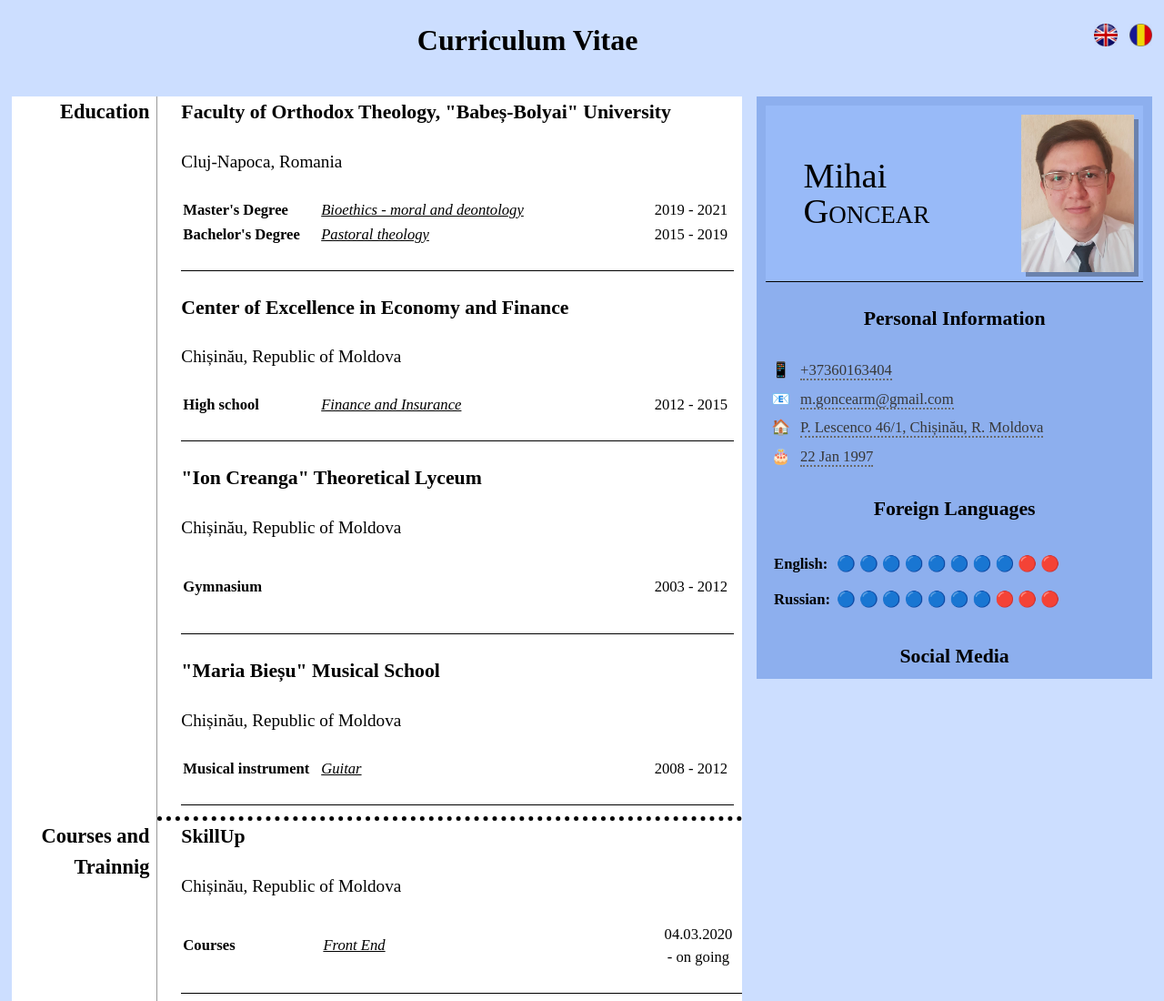
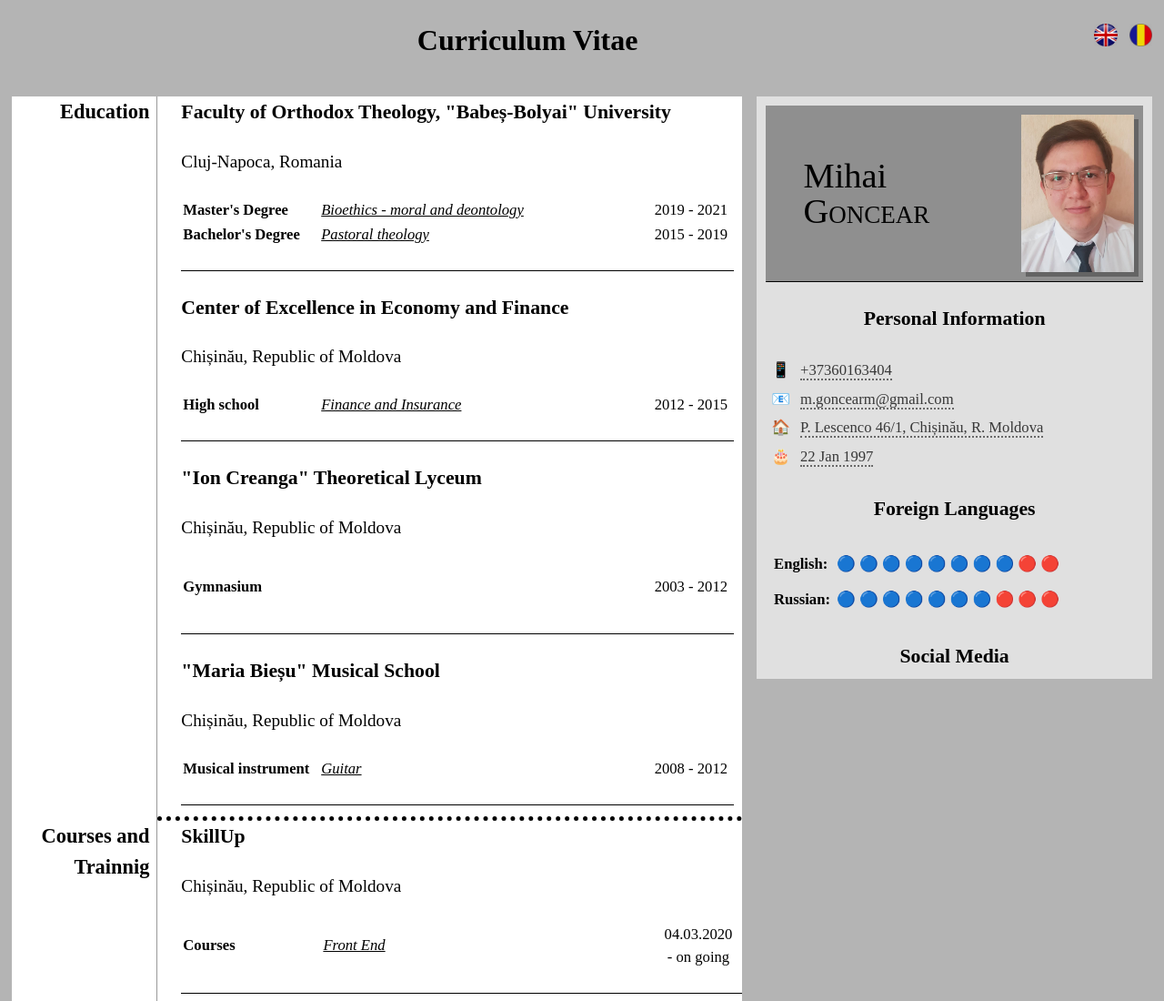
Before and after one commit to MihaiGoncear/MihaiGoncearCV, a website: page index.html in a window 1280 px wide. Shown: the top 1100 px of the page at 91% size. Drawn offline with nearby package versions, Linux system fonts and the light colour scheme; files that its build step writes are made by us from their sources.

Commit message:
gray backgrouns

```diff
--- a/index.html
+++ b/index.html
@@ -12,7 +12,7 @@
 
 <body>
     <div class="head">
-        <h1 style="background-color: rgb(204, 222, 255)">Curriculum Vitae</h1>
+        <h1>Curriculum Vitae</h1>
         <div class="flag">
             <a href="index.html"><img src="./pictures/Britain.png" alt="English"></a>
             <a href="indexRo.html"><img src="./pictures/Romania.png" alt="Romanian"></a>
--- a/scss/reset.scss
+++ b/scss/reset.scss
@@ -5,5 +5,5 @@
 }
 
 body {
-    background-color: rgb(204, 222, 255);
+    background-color: rgb(180, 180, 180);
 }
--- a/scss/style.scss
+++ b/scss/style.scss
@@ -5,7 +5,7 @@
 
 #full-container {
     display: flex;
-    background-color: rgb(204, 222, 255);
+    background-color: rgb(180, 180, 180);
     color: #000;
     line-height: 1.5;
 }
@@ -15,6 +15,7 @@
 
     h1 {
         font-weight: bold;
+        background-color: rgb(180, 180, 180);
     }
     .flag {
         display: flex;
@@ -26,7 +27,7 @@
 }
 
 .section1 {
-    background-color: rgb(141, 175, 238);
+    background-color: rgb(224, 224, 224);
 
     h2 {
         text-align: center;
@@ -47,7 +48,7 @@ dd,
     justify-content: space-between;
     border-bottom: 1px solid black;
     align-items: center;
-    background-color: rgb(152, 186, 248);
+    background-color: rgb(143, 143, 143);
 
     .h1 {
         line-height: 100%;
@@ -95,7 +96,7 @@ dd,
     }
 }
 .social-media {
-    background: rgb(141, 175, 238);
+    background: rgb(224, 224, 224);
 
     ul {
         margin:0;
@@ -118,7 +119,7 @@ dd,
                 transition: .5s;
 
                 &:hover {
-                    box-shadow: 0 2px 5px rgba(0,0,0,0.3);
+                    box-shadow: 0 2px 5px rgba(243, 0, 0, 0.548);
                 }
 
                 .fa {
```
Also changed, not shown: indexRo.html (+1 -1 lines).
